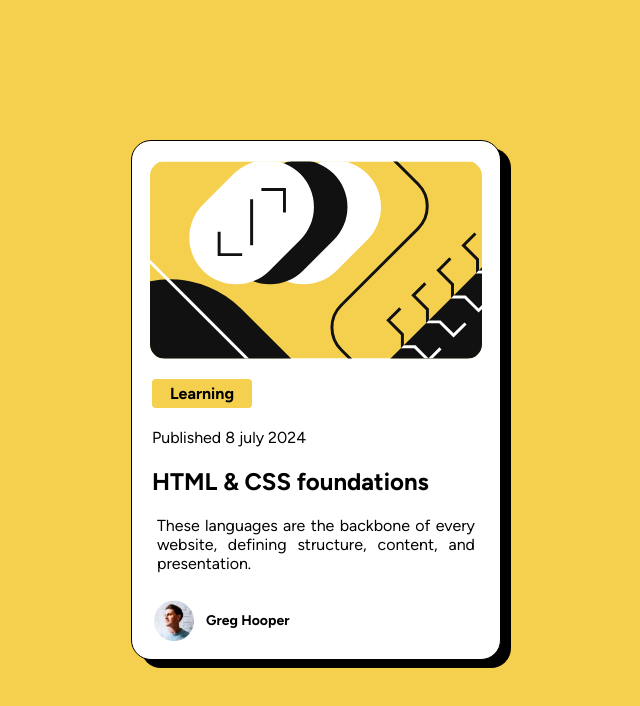
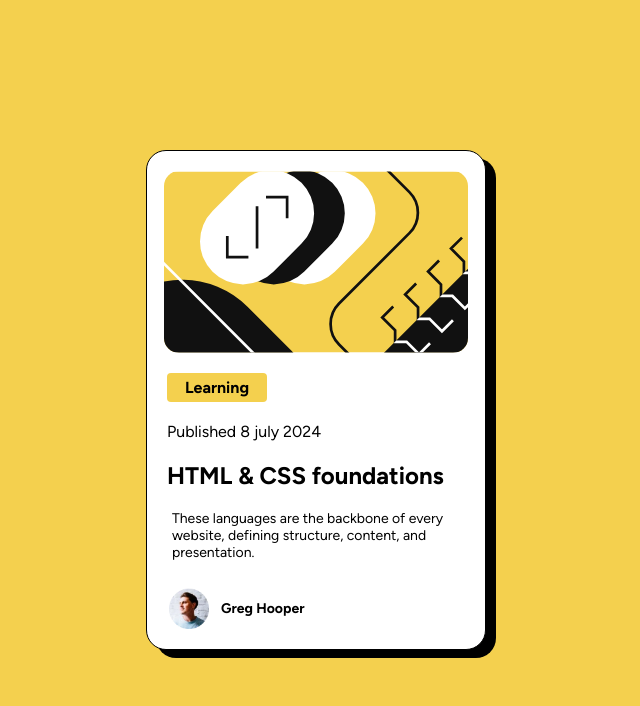
Before and after one commit to leviclaudio/blog-preview-card, a plain HTML site: page index.html in a window 1280 px wide. Shown: the whole page, without its empty margins (324-964 px from the left). Drawn offline with Linux system fonts and the light colour scheme.

Commit message:
Update style.css

```diff
--- a/style.css
+++ b/style.css
@@ -14,6 +14,7 @@
 }
 body{
     background-color: hsl(47, 88%, 63%);
+
 }
 section{
     display: flex;
@@ -25,9 +26,9 @@ section{
 }
 .card{
     background-color: #ffffff;
-    margin: auto;
-    width: 370px;
-    height: 520px;
+
+    width: 340px;
+    height: 500px;
     border: 1px solid #000000;
     border-radius: 20px;
     box-shadow: 10px 8px 0px 0px #000000;
@@ -58,7 +59,7 @@ div .card{
 
 .txt_3 p{
     padding: 5px;
-    text-align: justify;
+    font-size: 14px;
     margin-top: 15px;
 
 }
```
